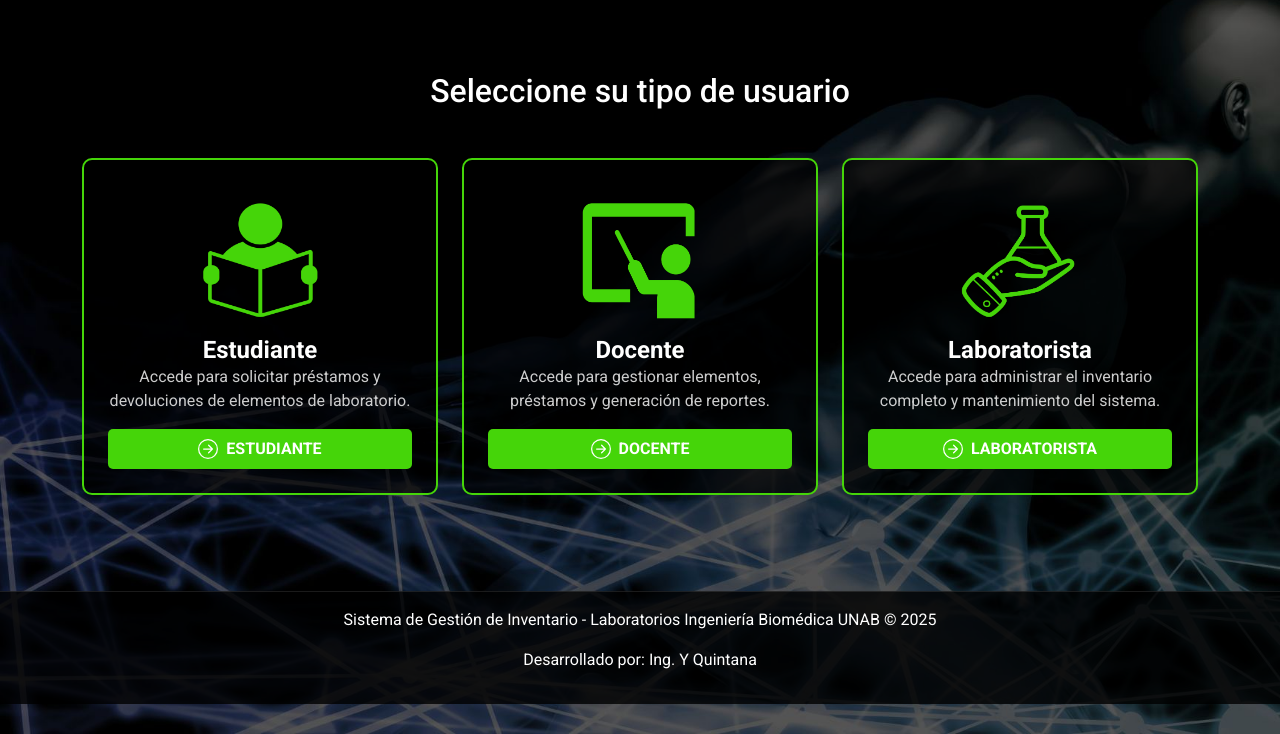
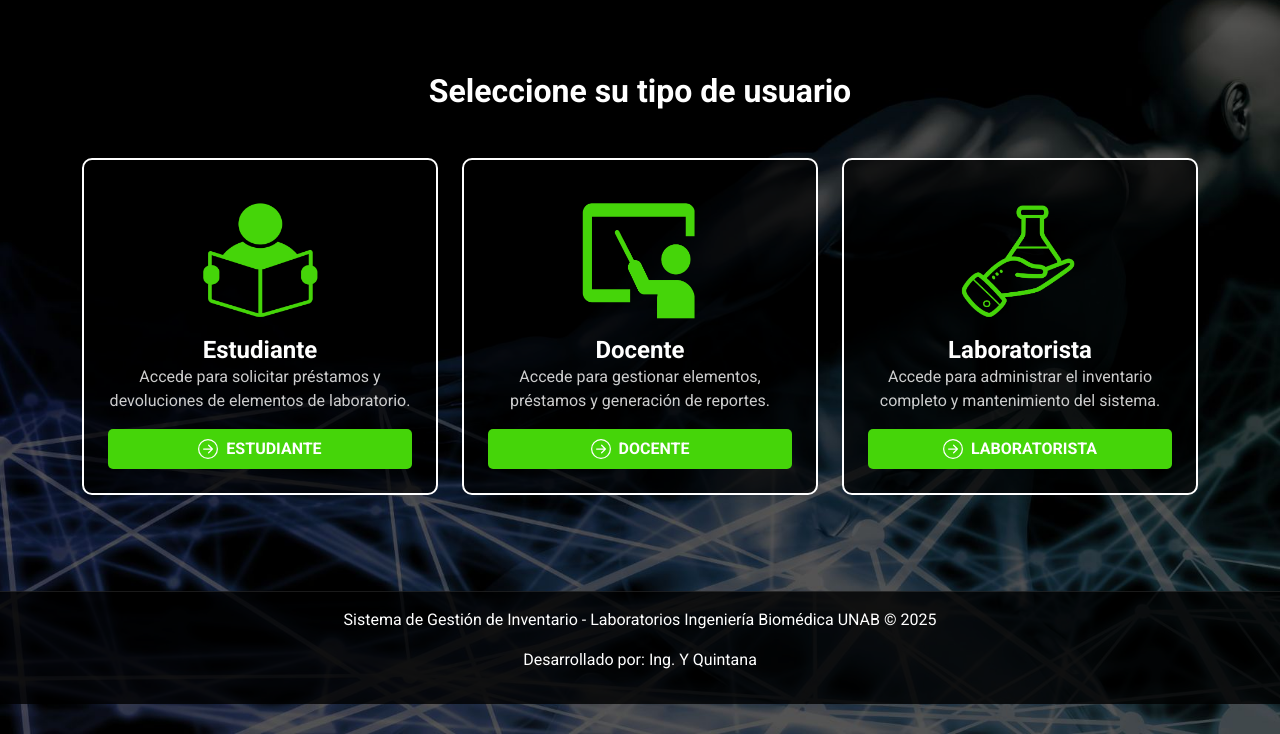
Before and after one commit to Yeimyqv/Inventario-Biomedica-UNAB2, a Flask app: page /sede-jardin in a window 1280 px wide. Shown: the part 66-800 px from the top of the page. Run offline with Flask 3, Linux system fonts and the light colour scheme.

Commit message:
Updated the website's look
Changed some colors and styles on the website to improve its appearance.

Modified CSS styles in `static/css/sede-jardin.css` to change `user-card` border color to white and added a white box-shadow on hover.  Updated the styling of titles and paragraphs in `templates/index.html` using inline styles.

Replit-Commit-Author: Agent
Replit-Commit-Session-Id: 98c4e6ae-b414-464a-bb9a-7503bb30d595
Replit-Commit-Screenshot-Url: https://storage.googleapis.com/screenshot-production-us-central1/05578733-2a38-48f9-944f-59e9320094c0/b256f4ff-b324-48bc-830c-5890d1b75e3d.jpg

```diff
--- a/static/css/sede-jardin.css
+++ b/static/css/sede-jardin.css
@@ -53,7 +53,7 @@ body {
 
 .user-card {
   background-color: rgba(0, 0, 0, 0.7);
-  border: 2px solid var(--primary-color);
+  border: 2px solid #FFFFFF; /* Cambio a borde blanco */
   border-radius: 10px;
   transition: all 0.3s ease;
   height: 100%;
@@ -61,7 +61,7 @@ body {
 
 .user-card:hover {
   transform: translateY(-5px);
-  box-shadow: 0 10px 20px rgba(69, 213, 9, 0.3);
+  box-shadow: 0 10px 20px rgba(255, 255, 255, 0.3); /* Sombra blanca */
 }
 
 .user-icon {
--- a/templates/index.html
+++ b/templates/index.html
@@ -46,14 +46,14 @@
   <div class="container my-5">
     <!-- Sección de selección de laboratorio -->
     <section id="lab-selection" class="mb-5 text-center">
-      <h1 class="sede-title mb-2">PRESTAMOS <span class="sede-highlight">SEDE</span> JARDIN</h1>
-      <p class="lead mb-5 text-secondary">Aquí podrás registrar, consultar y administrar eficientemente los recursos disponibles para tus prácticas y actividades académicas.</p>
+      <h1 style="color: white; font-weight: 900; font-size: 3rem; text-transform: uppercase; letter-spacing: 1px; margin-bottom: 1.5rem;">PRESTAMOS <span style="color: #45d509;">SEDE</span> JARDIN</h1>
+      <p style="color: #a0a0a0; font-size: 1.25rem; margin-bottom: 3rem;">Aquí podrás registrar, consultar y administrar eficientemente los recursos disponibles para tus prácticas y actividades académicas.</p>
       <button class="btn btn-lg btn-user mb-4" id="lab-select-btn">CONTINUAR</button>
     </section>
 
     <!-- Sección de selección de tipo de usuario (oculta inicialmente) -->
     <section id="user-selection" class="py-4" style="display: none;">
-      <h2 class="text-center mb-5 text-white">Seleccione su tipo de usuario</h2>
+      <h2 style="color: white; text-align: center; margin-bottom: 3rem; font-weight: 700;">Seleccione su tipo de usuario</h2>
 
       <div class="row justify-content-center">
         <div class="col-md-4 mb-4">
```
